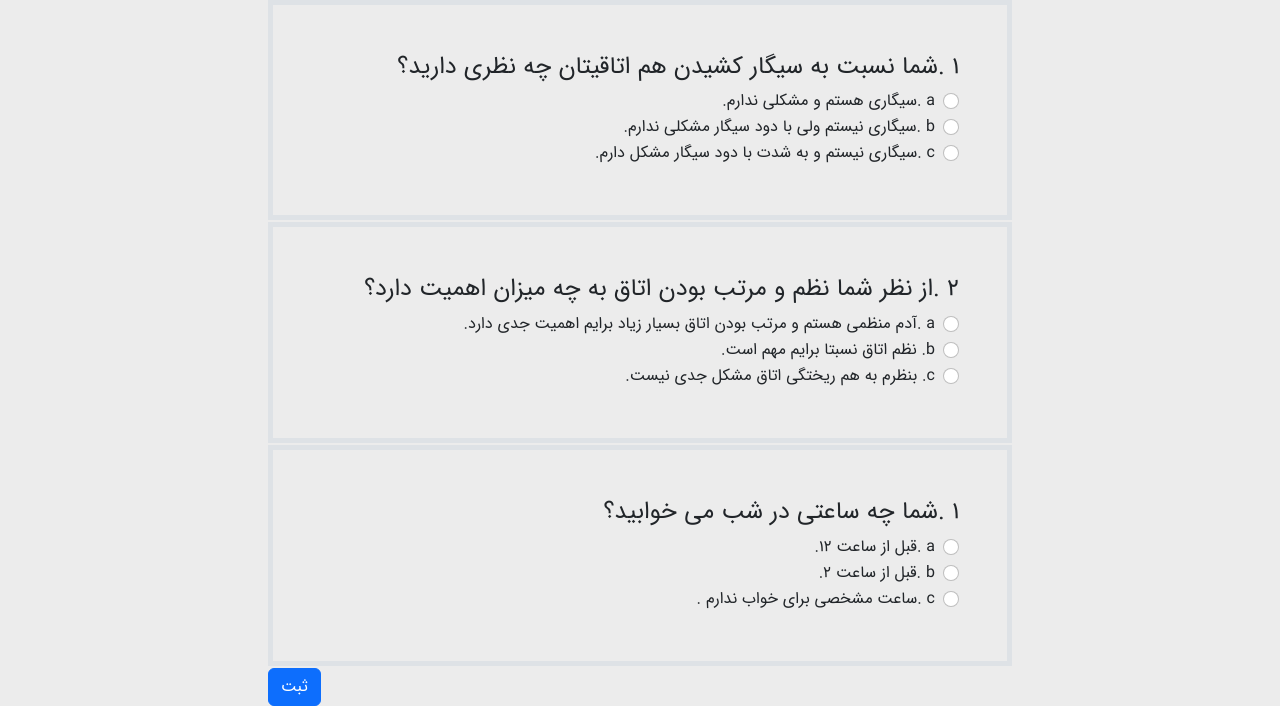
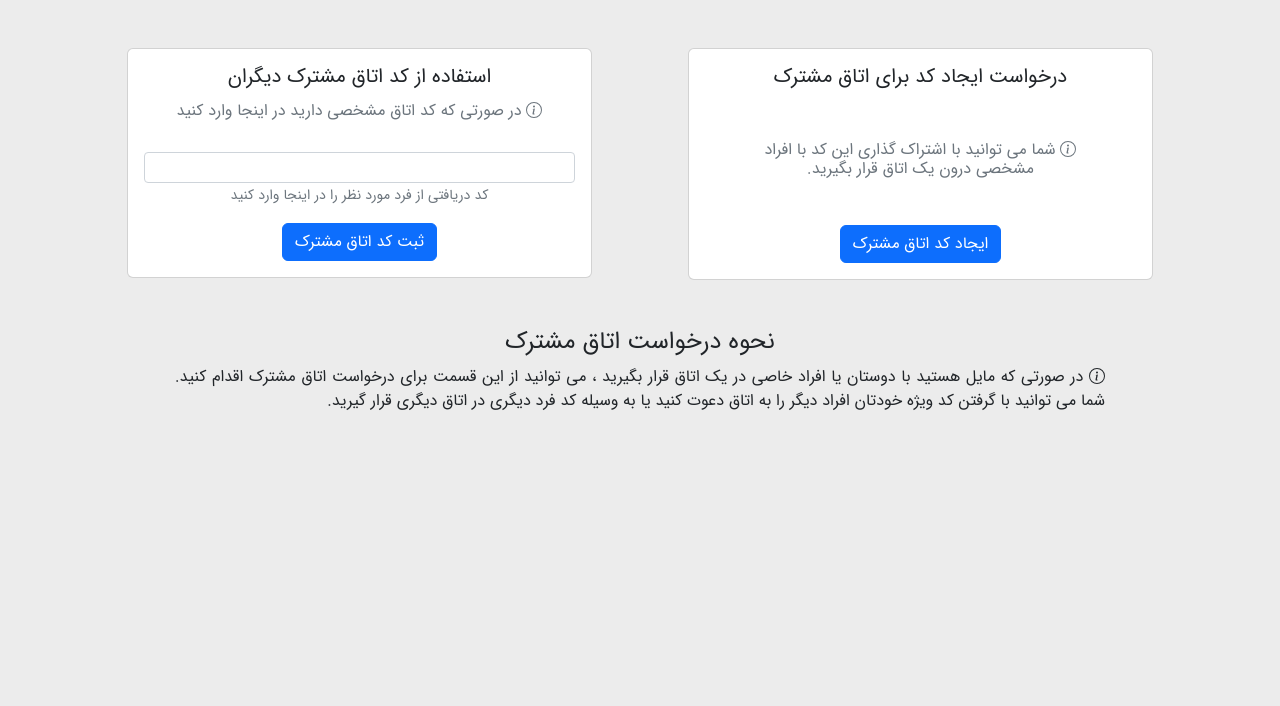
Before and after one commit to amir-H-bagherian/Seman-Dormitory-Project, a Django app: page /behavior_test/ in a window 1280 px wide. Shown: the part 126-832 px from the top of the page. After the commit the page ends 536 px from the top, so only its background shows below. Run offline with Django 4.2, Linux system fonts and the light colour scheme; the visitor is signed in with stand-in values (Sample User, id 1).

Commit message:
description box
Added description box

```diff
--- a/templates/behavior-test.html
+++ b/templates/behavior-test.html
@@ -1,89 +1,67 @@
 {% extends 'base.html' %}
 
 {% block content %}
-	<div class="container">
-		<div class=" justify-content-center col  d-flex">
-			<div class="col-8 justify-content-center ">
 
-				<form method="POST" action="../process-user-lifestyle/">
-					{% csrf_token %}
-					<div class="form-check p-5 border border-5">
-						<h4>1 .شما نسبت به سیگار کشیدن هم اتاقیتان چه نظری دارید؟
-						</h4>
-						<div class="form-check">
-							<input class="form-check-input" type="radio" name="cigaretteStatus" id="option1" value="opt1">
-							<label class="form-check-label" for="option1">
-							a .سیگاری هستم و مشکلی ندارم.
-							</label>
-						</div>
-						<div class="form-check">
-							<input class="form-check-input" type="radio" name="cigaretteStatus" id="option2" value="opt2">
-							<label class="form-check-label" for="option2">
-							b .سیگاری نیستم ولی با دود سیگار مشکلی ندارم.
-							</label>
-						</div>
-						<div class="form-check">
-							<input class="form-check-input" type="radio" name="cigaretteStatus" id="option3" value="opt3">
-							<label class="form-check-label" for="option3">
-							c .سیگاری نیستم و به شدت با دود سیگار مشکل دارم.
-							</label>
-						</div>
-					</div>
+<div class="container">
+	<div class=" justify-content-center col  d-flex mt-5">
 
-					<div class="form-check p-5 border border-5 ">
-						<h4>
-							2 .از نظر شما نظم و مرتب بودن اتاق به چه میزان اهمیت دارد؟
-						</h4>
-						<div class="form-check">
-							<input class="form-check-input" type="radio" name="tidynessStatus" id="option1" value="opt1">
-							<label class="form-check-label" for="option1">
-							a .آدم منظمی هستم و مرتب بودن اتاق بسیار زیاد برایم اهمیت جدی دارد.
-							</label>
-						</div>
-						<div class="form-check">
-							<input class="form-check-input" type="radio" name="tidynessStatus" id="option2" value="opt2">
-							<label class="form-check-label" for="option2">
-							b. نظم اتاق نسبتا برایم مهم است.
-							</label>
-						</div>
-						<div class="form-check">
-							<input class="form-check-input" type="radio" name="tidynessStatus" id="option3" value="opt3">
-							<label class="form-check-label" for="option3">
-							c. بنظرم به هم ریختگی اتاق مشکل جدی نیست.
-							</label>
-						</div>
-					</div>
+		<div class="col-5 mx-5">
+			<div class="card">
+				<div class="card-body text-center">
+					<h5 class="card-title text-center mb-3">درخواست ایجاد کد برای اتاق مشترک </h5>
+					<h6 class="card-subtitle mb-2 text-muted " style="padding:39px;"> <svg
+							xmlns="http://www.w3.org/2000/svg" width="16" height="16" fill="currentColor"
+							class="bi bi-info-circle" viewBox="0 0 16 16">
+							<path d="M8 15A7 7 0 1 1 8 1a7 7 0 0 1 0 14zm0 1A8 8 0 1 0 8 0a8 8 0 0 0 0 16z" />
+							<path
+								d="m8.93 6.588-2.29.287-.082.38.45.083c.294.07.352.176.288.469l-.738 3.468c-.194.897.105 1.319.808 1.319.545 0 1.178-.252 1.465-.598l.088-.416c-.2.176-.492.246-.686.246-.275 0-.375-.193-.304-.533L8.93 6.588zM9 4.5a1 1 0 1 1-2 0 1 1 0 0 1 2 0z" />
+						</svg> شما می توانید با اشتراک گذاری این کد با افراد مشخصی درون یک اتاق قرار بگیرید.</h6>
 
-					<div class="form-check p-5 border border-5">
-						<h4>1 .شما چه ساعتی در شب می خوابید؟
-						</h4>
-						<div class="form-check">
-							<input class="form-check-input" type="radio" name="bedTime" id="option1" value="opt1">
-							<label class="form-check-label" for="option1">
-							a .قبل از ساعت 12.
-							</label>
-						</div>
-						<div class="form-check">
-							<input class="form-check-input" type="radio" name="bedTime" id="option2" value="opt2">
-							<label class="form-check-label" for="option2">
-							b .قبل از ساعت 2.
-							</label>
-						</div>
-						<div class="form-check">
-							<input class="form-check-input" type="radio" name="bedTime" id="option3" value="opt3">
-							<label class="form-check-label" for="option3">
-							c .ساعت مشخصی برای خواب ندارم .
-							</label>
-						</div>
-					</div>
+					<button type="submit" class="btn btn-primary">ایجاد کد اتاق مشترک</button>
 
-					<div>
-						<button type="submit" class="btn btn-primary float-end ">ثبت</button>
-					</div>
-				</form>
-
+				</div>
 			</div>
 		</div>
+		<div class="col-5 mx-5">
+			<div class="card text-center">
+				<div class="card-body">
+					<h5 class="card-title text-center mb-3">استفاده از کد اتاق مشترک دیگران</h5>
+
+					<h6 class="card-subtitle mb-2 text-muted "> <svg xmlns="http://www.w3.org/2000/svg" width="16"
+							height="16" fill="currentColor" class="bi bi-info-circle" viewBox="0 0 16 16">
+							<path d="M8 15A7 7 0 1 1 8 1a7 7 0 0 1 0 14zm0 1A8 8 0 1 0 8 0a8 8 0 0 0 0 16z" />
+							<path
+								d="m8.93 6.588-2.29.287-.082.38.45.083c.294.07.352.176.288.469l-.738 3.468c-.194.897.105 1.319.808 1.319.545 0 1.178-.252 1.465-.598l.088-.416c-.2.176-.492.246-.686.246-.275 0-.375-.193-.304-.533L8.93 6.588zM9 4.5a1 1 0 1 1-2 0 1 1 0 0 1 2 0z" />
+						</svg> در صورتی که کد اتاق مشخصی دارید در اینجا وارد کنید</h6>
+					<div class="mb-3">
+						<label for="" class="form-label"></label>
+						<input type="text" class="form-control form-control-sm" name="" id="" aria-describedby="helpId"
+							placeholder="">
+						<small id="helpId" class="form-text text-muted">کد دریافتی از فرد مورد نظر را در اینجا وارد
+							کنید</small>
+					</div> <button type="submit" class="btn btn-primary">ثبت کد اتاق مشترک</button>
+
+
+				</div>
+			</div>
+
+		</div>
 	</div>
-
-{% endblock %}
+	<div class="d-flex justify-content-center align-text">
+		<div class="col-10 mt-5 ">
+			<h4 class="text-center">نحوه درخواست اتاق مشترک</h4>
+			<p>
+				<svg xmlns="http://www.w3.org/2000/svg" width="16" height="16" fill="currentColor"
+					class="bi bi-info-circle" viewBox="0 0 16 16">
+					<path d="M8 15A7 7 0 1 1 8 1a7 7 0 0 1 0 14zm0 1A8 8 0 1 0 8 0a8 8 0 0 0 0 16z" />
+					<path
+						d="m8.93 6.588-2.29.287-.082.38.45.083c.294.07.352.176.288.469l-.738 3.468c-.194.897.105 1.319.808 1.319.545 0 1.178-.252 1.465-.598l.088-.416c-.2.176-.492.246-.686.246-.275 0-.375-.193-.304-.533L8.93 6.588zM9 4.5a1 1 0 1 1-2 0 1 1 0 0 1 2 0z" />
+				</svg>
+				در صورتی که مایل هستید با دوستان یا افراد خاصی در یک اتاق قرار بگیرید ، می توانید از این قسمت برای
+				درخواست اتاق مشترک اقدام کنید.
+				شما می توانید با گرفتن کد ویژه خودتان افراد دیگر را به اتاق دعوت کنید یا به وسیله کد فرد دیگری در اتاق
+				دیگری قرار گیرید.
+			</p>
+		</div>
+	</div>
+	{% endblock %}
```
